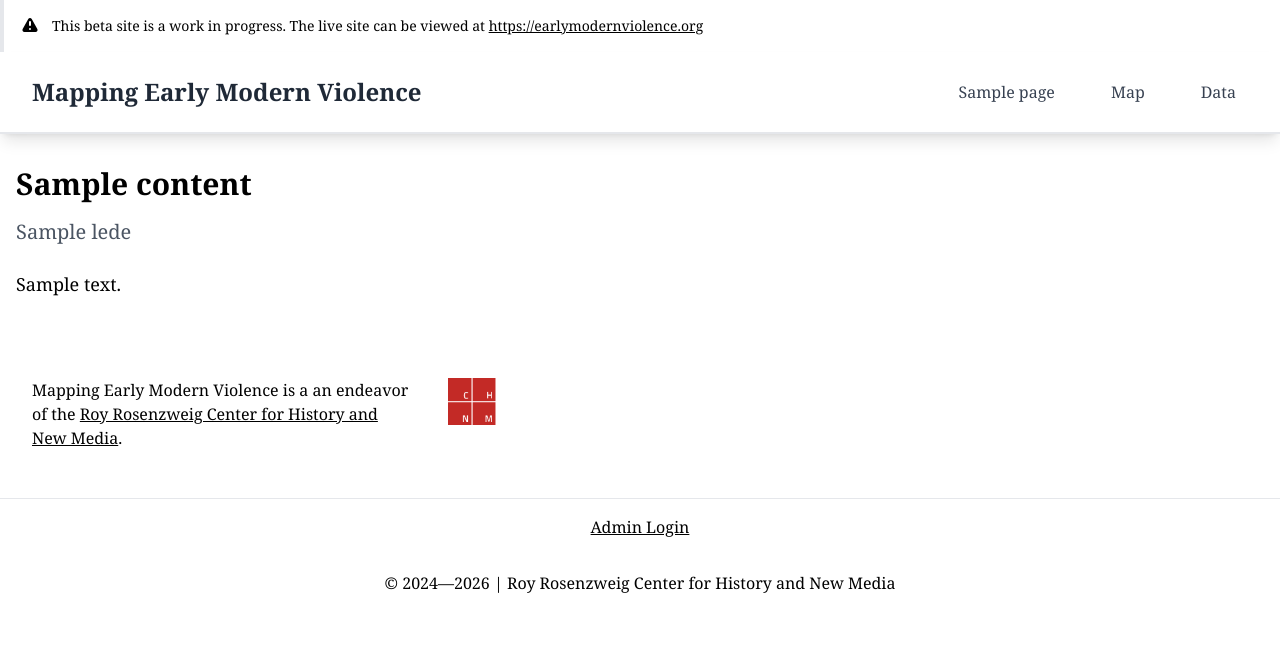
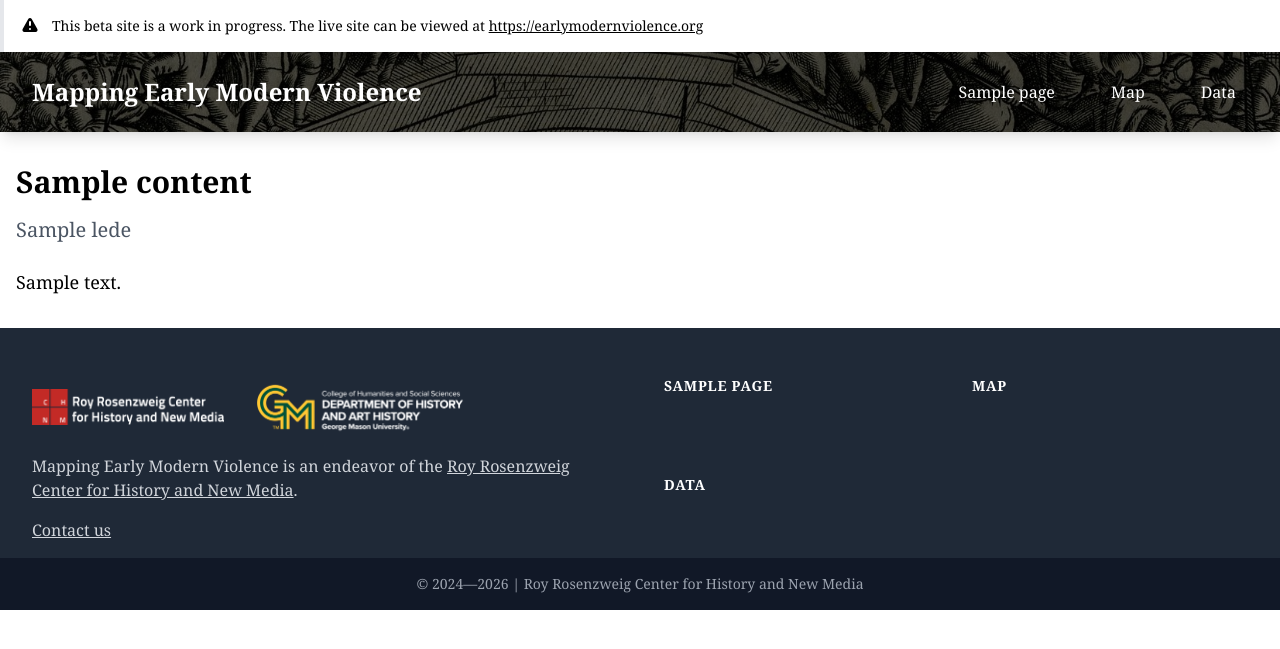
Before and after one commit to chnm/mv-django, a Django app: template templates/content/preview/home_page_content.html in a window 1280 px wide. Shown: the top 649 px of the page. Run offline with Django 5.2, Linux system fonts and the light colour scheme; the template is opened without the code that fills it: most values are stand-ins (such as "Sample title", 1, 10 or a date in 2020); some libraries are stand-ins or nearby versions; some web fonts are replaced.

Commit message:
feat: redesign footer and add hero image nav for non-home pages
Footer: switch to dark grey (bg-gray-800), add RRCHNM white and GMU
light logos, add contact mailto link (chnm@gmu.edu), replicate site
nav dynamically from Wagtail pages, remove admin login for anonymous
users, brighten text to meet WCAG contrast requirements.

Nav: non-home pages use the hero image as nav background with dark
overlay and white text. Home page overrides to transparent nav over
its own hero section.

Co-Authored-By: Claude Opus 4.6 (1M context) <noreply@anthropic.com>

```diff
--- a/templates/base.html
+++ b/templates/base.html
@@ -14,6 +14,30 @@
         <link href="https://fonts.googleapis.com/css2?family=Crimson+Text:ital,wght@0,400;0,600;0,700;1,400;1,600;1,700&family=Playfair+Display:ital,wght@0,400;0,500;0,600;0,700;1,400;1,500;1,600;1,700&display=swap" rel="stylesheet">
 
         {% tailwind_css %}
+        <style>
+            /* Dark nav theme for non-home pages (hero image background) */
+            .nav-hero .nav-link,
+            .nav-hero .dropdown-toggle,
+            .nav-hero h1 { color: #ffffff; }
+            .nav-hero .nav-link:hover,
+            .nav-hero .dropdown-toggle:hover,
+            .nav-hero h1 a:hover { color: #e5e7eb; }
+            .nav-hero .nav-link.is-active { border-color: #ffffff; color: #ffffff; }
+            .nav-hero #mobile-menu-button {
+                background: rgba(255,255,255,0.15);
+                color: #ffffff;
+                border-color: rgba(255,255,255,0.3);
+            }
+            .nav-hero #mobile-menu-button:hover {
+                background: rgba(255,255,255,0.25);
+            }
+            .nav-hero #mobile-menu ul {
+                background: rgba(0,0,0,0.8);
+                border-color: rgba(255,255,255,0.1);
+            }
+            .nav-hero .mobile-link { color: #e5e7eb; }
+            .nav-hero .mobile-link:hover { color: #ffffff; }
+        </style>
         {% block extra_css %}{% endblock %}
 
         <!-- Matomo -->
@@ -53,12 +77,13 @@
         {% endif %}
 
         <!-- Navigation -->
-        <nav class="bg-white shadow-lg border-b-2 border-gray-200">
-            <div class="max-w-7xl mx-auto px-4 sm:px-6 lg:px-8">
+        <nav class="{% block nav_classes %}nav-hero bg-cover bg-center relative shadow-lg{% endblock %}" {% block nav_style %}style="background-image: url('{% static 'images/website_image.jpg' %}')"{% endblock %}>
+            {% block nav_overlay %}<div class="absolute inset-0 bg-black bg-opacity-70"></div>{% endblock %}
+            <div class="max-w-7xl mx-auto px-4 sm:px-6 lg:px-8 relative z-10">
                 <div class="flex justify-between h-20">
                     <div class="flex items-center">
                         <h1 class="text-lg sm:text-xl lg:text-2xl font-display font-bold text-gray-800 mr-8">
-                            <a href="{% url "index" %}" class="hover:text-gray-600 transition-colors duration-200">
+                            <a href="{% url "index" %}" class="hover:opacity-80 transition-colors duration-200">
                                 Mapping Early Modern Violence
                             </a>
                         </h1>
@@ -69,7 +94,7 @@
                             {% if nav_item.has_children %}
                                 <!-- Dropdown Menu -->
                                 <li class="relative dropdown">
-                                    <button class="dropdown-toggle text-gray-700 hover:text-gray-900 px-3 py-2 text-base font-medium flex items-center transition-all duration-200">
+                                    <button class="dropdown-toggle nav-link text-gray-700 hover:text-gray-900 px-3 py-2 text-base font-medium flex items-center transition-all duration-200">
                                         {{ nav_item.page.title }}
                                         <svg class="w-4 h-4 ml-1" fill="none" stroke="currentColor" viewBox="0 0 24 24">
                                             <path stroke-linecap="round" stroke-linejoin="round" stroke-width="2" d="M19 9l-7 7-7-7"></path>
@@ -84,19 +109,19 @@
                             {% else %}
                                 <!-- Regular Link -->
                                 <li>
-                                    <a href="{{ nav_item.page.url }}" class="text-gray-700 hover:text-gray-900 px-3 py-2 text-base font-medium border-b-2 border-transparent hover:border-burgundy-500 transition-all duration-200 {% if request.resolver_match.url_name == nav_item.page.slug %}text-gray-900 border-gray-400{% endif %}">
+                                    <a href="{{ nav_item.page.url }}" class="nav-link text-gray-700 hover:text-gray-900 px-3 py-2 text-base font-medium border-b-2 border-transparent hover:border-burgundy-500 transition-all duration-200 {% if request.resolver_match.url_name == nav_item.page.slug %}is-active text-gray-900 border-gray-400{% endif %}">
                                         {{ nav_item.page.title }}
                                     </a>
                                 </li>
                             {% endif %}
                         {% endfor %}
                         <li>
-                            <a href="{% url 'map' %}" class="text-gray-700 hover:text-gray-900 px-3 py-2 text-base font-medium border-b-2 border-transparent hover:border-burgundy-500 transition-all duration-200 {% if request.resolver_match.url_name == 'map' %}text-gray-900 border-gray-400{% endif %}">
+                            <a href="{% url 'map' %}" class="nav-link text-gray-700 hover:text-gray-900 px-3 py-2 text-base font-medium border-b-2 border-transparent hover:border-burgundy-500 transition-all duration-200 {% if request.resolver_match.url_name == 'map' %}is-active text-gray-900 border-gray-400{% endif %}">
                                 Map
                             </a>
                         </li>
                         <li>
-                            <a href="{% url 'crime_list' %}" class="text-gray-700 hover:text-gray-900 px-3 py-2 text-base font-medium border-b-2 border-transparent hover:border-burgundy-500 transition-all duration-200 {% if request.resolver_match.url_name == 'crime_list' %}text-gray-900 border-gray-400{% endif %}">
+                            <a href="{% url 'crime_list' %}" class="nav-link text-gray-700 hover:text-gray-900 px-3 py-2 text-base font-medium border-b-2 border-transparent hover:border-burgundy-500 transition-all duration-200 {% if request.resolver_match.url_name == 'crime_list' %}is-active text-gray-900 border-gray-400{% endif %}">
                                 Data
                             </a>
                         </li>
@@ -117,18 +142,18 @@
                     <ul class="px-4 pt-4 pb-6 space-y-3 bg-white border-t border-gray-200 list-none m-0 p-0">
                         {% for page in nav_pages %}
                             <li>
-                                <a href="{{ page.url }}" class="text-gray-700 hover:text-gray-900 block px-3 py-3 text-lg font-medium border-l-4 border-transparent hover:border-gray-400 transition-all duration-200 {% if request.resolver_match.url_name == page.slug %}text-gray-900 border-gray-400{% endif %}">
+                                <a href="{{ page.url }}" class="mobile-link text-gray-700 hover:text-gray-900 block px-3 py-3 text-lg font-medium border-l-4 border-transparent hover:border-gray-400 transition-all duration-200 {% if request.resolver_match.url_name == page.slug %}text-gray-900 border-gray-400{% endif %}">
                                     {{ page.title }}
                                 </a>
                             </li>
                         {% endfor %}
                         <li>
-                            <a href="{% url 'map' %}" class="text-gray-700 hover:text-gray-900 block px-3 py-3 text-lg font-medium border-l-4 border-transparent hover:border-gray-400 transition-all duration-200 {% if request.resolver_match.url_name == 'map' %}text-gray-900 border-gray-400{% endif %}">
+                            <a href="{% url 'map' %}" class="mobile-link text-gray-700 hover:text-gray-900 block px-3 py-3 text-lg font-medium border-l-4 border-transparent hover:border-gray-400 transition-all duration-200 {% if request.resolver_match.url_name == 'map' %}text-gray-900 border-gray-400{% endif %}">
                                 Map
                             </a>
                         </li>
                         <li>
-                            <a href="{% url 'crime_list' %}" class="text-gray-700 hover:text-gray-900 block px-3 py-3 text-lg font-medium border-l-4 border-transparent hover:border-gray-400 transition-all duration-200 {% if request.resolver_match.url_name == 'crime_list' %}text-gray-900 border-gray-400{% endif %}">
+                            <a href="{% url 'crime_list' %}" class="mobile-link text-gray-700 hover:text-gray-900 block px-3 py-3 text-lg font-medium border-l-4 border-transparent hover:border-gray-400 transition-all duration-200 {% if request.resolver_match.url_name == 'crime_list' %}text-gray-900 border-gray-400{% endif %}">
                                 Data
                             </a>
                         </li>
@@ -169,36 +194,65 @@
         </div>
 
         <!-- Footer -->
-        <footer class="bg-mediterranean-800 text-white-100 pt-12">
+        <footer class="bg-gray-800 text-gray-300 pt-12">
             <div class="max-w-7xl mx-auto px-4 sm:px-6 lg:px-8">
-                <div class="grid md:grid-cols-3 gap-8">
+                <div class="grid md:grid-cols-2 gap-12">
+                    <!-- About + Logo column -->
                     <div>
-                        <p class="text-white-300 text-base pb-4">
-                            Mapping Early Modern Violence is a an endeavor of the <a class="underline hover:text-white-50" href="https://rrchnm.org">Roy Rosenzweig Center for History and New Media</a>.
+                        <div class="flex items-center gap-6 mb-4">
+                            <img class="w-48 h-auto" src="/static/images/rrchnm-logo-white.png" alt="Roy Rosenzweig Center for History and New Media logo"/>
+                            <img class="w-56 h-auto" src="/static/images/gmu-logo-light.png" alt="George Mason University logo"/>
+                        </div>
+                        <p class="text-gray-300 text-base mb-4">
+                            Mapping Early Modern Violence is an endeavor of the <a class="underline hover:text-white" href="https://rrchnm.org">Roy Rosenzweig Center for History and New Media</a>.
+                        </p>
+                        <p class="text-gray-300 text-base">
+                            <a class="underline hover:text-white" href="mailto:chnm@gmu.edu">Contact us</a>
                         </p>
                     </div>
+                    <!-- Navigation columns -->
+                    <div class="grid sm:grid-cols-2 gap-8">
+                        {% for nav_item in nav_data %}
                             <div>
-                        <img class="w-64 h-auto" src="/static/images/rrchnm-logo-black.png" alt="Roy Rosenzweig Center for History and New Media logo"/>
+                                <h3 class="text-white text-sm font-semibold uppercase tracking-wider mb-3">
+                                    <a href="{{ nav_item.page.url }}" class="hover:text-gray-300 transition-colors duration-200">{{ nav_item.page.title }}</a>
+                                </h3>
+                                {% if nav_item.has_children %}
+                                    <ul class="space-y-2 list-none m-0 p-0">
+                                        {% for child in nav_item.children %}
+                                            <li>
+                                                <a href="{{ child.url }}" class="text-gray-300 hover:text-white transition-colors duration-200 text-base">
+                                                    {{ child.title }}
+                                                </a>
+                                            </li>
+                                        {% endfor %}
+                                    </ul>
+                                {% endif %}
+                            </div>
+                        {% endfor %}
+                        <div>
+                            <h3 class="text-white text-sm font-semibold uppercase tracking-wider mb-3">
+                                <a href="{% url 'map' %}" class="hover:text-gray-300 transition-colors duration-200">Map</a>
+                            </h3>
                         </div>
                         <div>
-                        {% block footer_links %}{% endblock %}
+                            <h3 class="text-white text-sm font-semibold uppercase tracking-wider mb-3">
+                                <a href="{% url 'crime_list' %}" class="hover:text-gray-300 transition-colors duration-200">Data</a>
+                            </h3>
+                        </div>
                     </div>
                 </div>
             </div>
             {% block footer_content %}
-                <div class="container mx-auto text-center text-white-300 text-base mt-8 py-4 border-t border-mediterranean-700">
                 {% if user.is_authenticated %}
-                        <p>Logged in as <code class="text-white-200">{{ user.username }}</code> &middot; <a class="underline hover:text-white-50" href="/admin/">Admin</a> | <a class="underline hover:text-white-50" href="{% url 'logout' %}">Logout</a></p>
-                    {% else %}
-                        <div class="space-x-4">
-                            <a class="underline hover:text-white-50" href="{% url 'login' %}">Admin Login</a>
+                    <div class="max-w-7xl mx-auto px-4 sm:px-6 lg:px-8 text-center text-gray-400 text-sm mt-10 py-4 border-t border-gray-700">
+                        <p>Logged in as <code class="text-gray-300">{{ user.username }}</code> &middot; <a class="underline hover:text-white" href="/admin/">Admin</a> | <a class="underline hover:text-white" href="{% url 'logout' %}">Logout</a></p>
                     </div>
                 {% endif %}
-                </div>
             {% endblock footer_content %}
             {% block copyright %}
-                <div class="bg-mediterranean-900 text-white-100 text-center text-base py-4">
-                    &copy; 2024&mdash;{%  now "Y" %} | Roy Rosenzweig Center for History and New Media
+                <div class="bg-gray-900 text-gray-400 text-center text-sm py-4 mt-4">
+                    &copy; 2024&mdash;{% now "Y" %} | Roy Rosenzweig Center for History and New Media
                 </div>
             {% endblock copyright%}
         </footer>
```
Also changed, not shown: static/images/gmu-logo-light.png (added), static/images/rrchnm-logo-white.png (added). Lines whose indentation alone changed are shown as unchanged.
